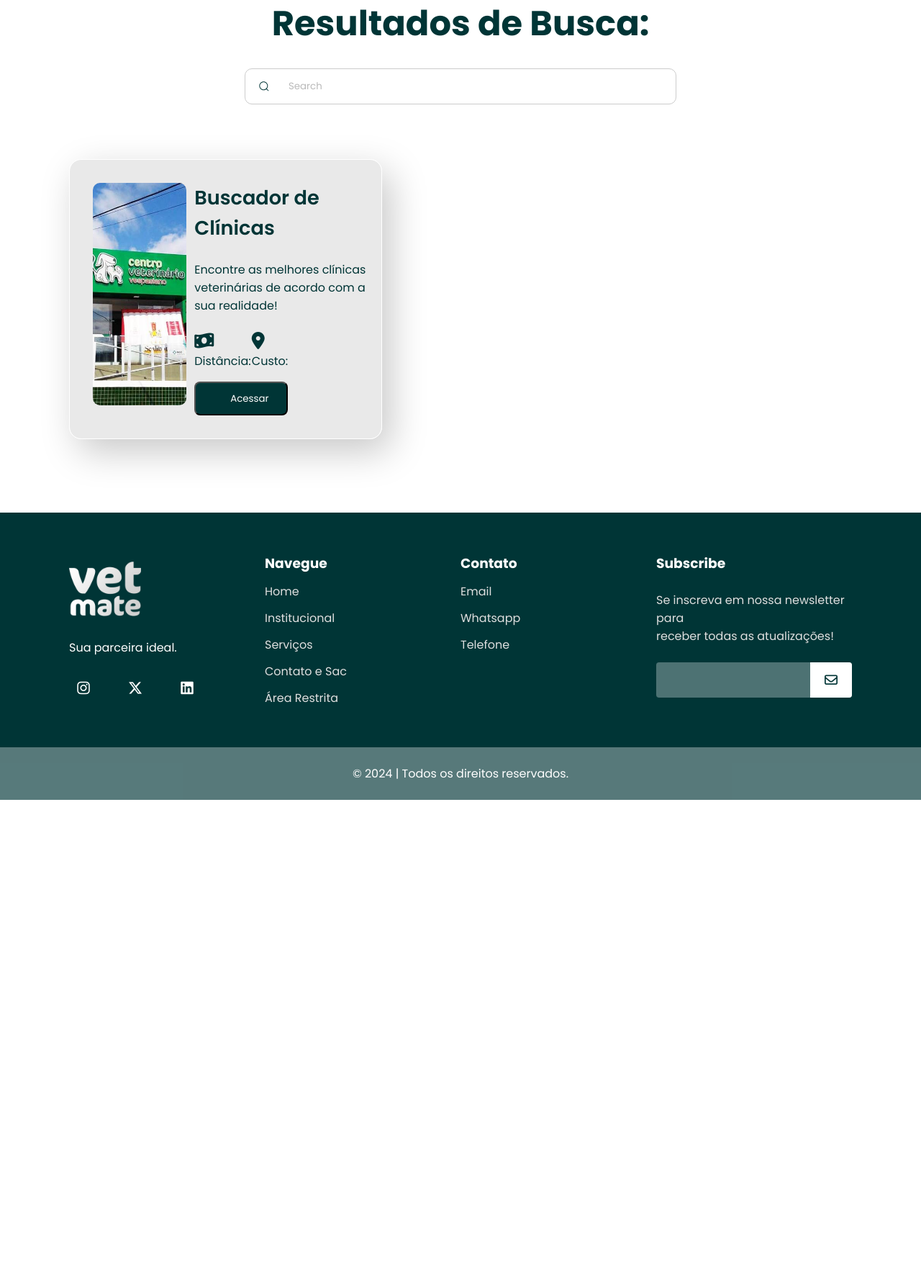
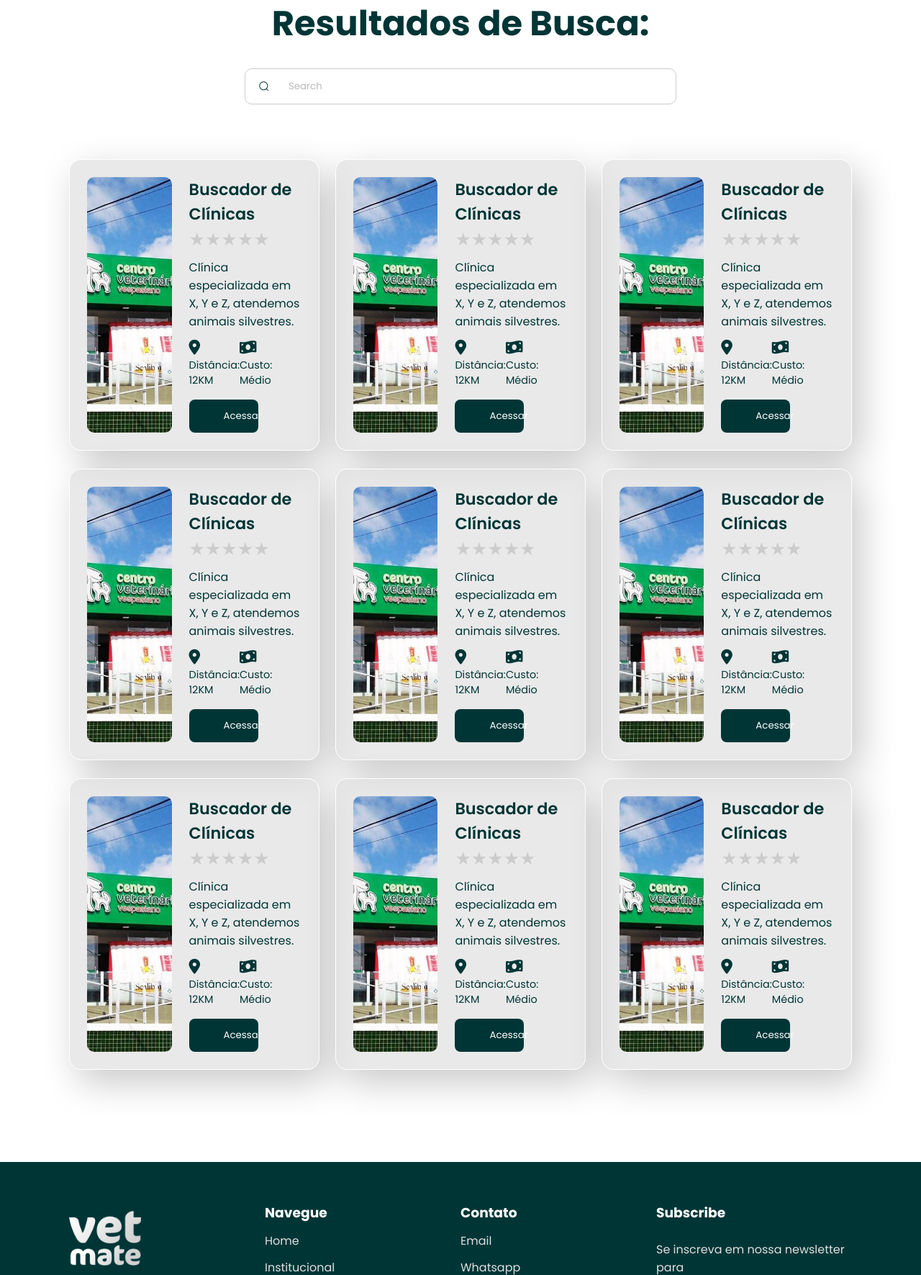
Before and after one commit to vlipe/VetMate, a PHP site: page /html/resultado.html in a window 1280 px wide. Shown: the part 211-1982 px from the top of the page at 72% size. Before the commit the page ends 1322 px from the top, so only its background shows below. Run offline with PHP 8.4, Linux system fonts and the light colour scheme; some libraries are stand-ins or nearby versions.

Commit message:
criacao dos resultados de busca e do efeito de carregamento (em teste)

```diff
--- a/VetMate/css/resultado.css
+++ b/VetMate/css/resultado.css
@@ -392,27 +392,37 @@ header {
 
 .resultados-cards {
     display: flex;
-    align-items: center;
     justify-content: space-between;
-    margin: 0rem 6rem;
-    margin-bottom: 8%;
+    padding: 0rem 6rem;
+}
+
+#resultados-geral {
+    margin-bottom: 2%;
+}
+
+#resultados-ultimo {
+    margin-bottom: 10%;
 }
 
 .card {
-    display: grid;
-    grid-template-columns: 40% 60%;
+    display: flex;
 }
 
 .informacoes-card {
     align-content: center;
-    padding: 2rem 3rem 2rem 0rem;
-    margin-right: 2rem;
+    margin: 1.5rem 1.5rem 1.5rem 0rem;
     width: 100%;
+}
+
+.card-img {
+    align-content: center;
+    width: 75%;
+    margin: 1.5rem 1.5rem 1.5rem 1.5rem;
 }
 
 .card-container {
     box-sizing: border-box;
-    width: 40%;
+    width: 32%;
     height: 100%;
     background: #d9d9d994;
     border: 1px solid white;
@@ -424,18 +434,27 @@ header {
 }
 
 .card-button {
-    width: 50%;
+    width: 60%;
+    cursor: pointer;
     background-color: #003536;
+    border: none;
     border-radius: 8px;
     color: white;
-    padding: 0.7rem 3rem;
+    padding: 0.8rem 3rem;
     margin-top: 1rem;
+    transition: 0.3s;
+}
+
+.card-button:hover {
+    scale: 0.98;
+    background-color: #00c2a2;
 }
 
 .card-h3 {
+    width: 100%;
     font-weight: 600;
     font-style: normal;
-    font-size: 1.7rem;
+    font-size: 1.4rem;
     text-align: left;
 }
 
@@ -444,45 +463,98 @@ header {
     font-style: normal;
     font-size: 1rem;
     text-align: left;
-    padding-top: 1.5rem;
-    margin-bottom: 1.5rem;
+    margin-bottom: 0.8rem;
     width: 100%;
     word-wrap: break-word;
 }
 
+.rating {
+    display: inline-block;
+}
+
+.rating input {
+    display: none;
+}
+
+.rating label {
+    float: right;
+    cursor: pointer;
+    color: #ccc;
+    transition: color 0.3s;
+}
+
+.rating label:before {
+    content: '\2605';
+    font-size: 25px;
+}
+
+.rating input:checked~label,
+.rating label:hover,
+.rating label:hover~label {
+    color: #00c2a2;
+    transition: color 0.3s;
+}
+
+
 .card-img img {
     object-fit: cover;
-    width: 75%;
-    height: 80%;
-    margin-top: 2rem;
-    margin-bottom: 2rem;
-    margin-left: 2rem;
-    margin-right: 2rem;
     border-radius: 10px;
+    width: 100%;
+    height: 100%;
 }
 
 .detalhes {
-    width: 50%;
+    width: 80%;
     display: flex;
     justify-content: space-between;
 }
 
-.distância {
-    display: flex;
-    align-items: center;
+.p-detalhes {
+    font-size: 0.9rem;
 }
 
 .distancia i {
-    font-size: 1.5rem;
+    font-size: 1.3rem;
 }
 
 .custo i {
-    font-size: 1.5rem;
+    font-size: 1.3rem;
 }
 
 .card-container:hover {
     border: 1px solid #003536;
-    transform: scale(1.04);
+    transform: scale(1.02);
+}
+
+.card-container.loading * {
+    position: relative;
+}
+
+.card-container.loading * ::after {
+    content: "";
+    position: absolute;
+    top: 0;
+    left: 0;
+    background: linear-gradient(-45deg, #ececec, #acacac, #ececec);
+    width: 100%;
+    height: 100%;
+    border-radius: 5px;
+    background-size: 600%;
+    animation: loading 1.5s linear infinite;
+}
+
+@keyframes loading {
+    0% {
+        background-position: 0%;
+    }
+
+    50% {
+        background-position: 100%;
+    }
+
+    100% {
+        background-position: 0%;
+    }
 }
 
 @media screen and (max-width:730px) {
@@ -606,7 +678,6 @@ header {
     }
 
 }
-
 
 
 footer {
--- a/VetMate/html/resultado.html
+++ b/VetMate/html/resultado.html
@@ -98,6 +98,7 @@
     </header>
 
     <main>
+
         <h1 id="h1-resultado">Resultados de Busca:</h1>
 
         <div class="buscador-comprimido">
@@ -113,28 +114,397 @@
             </div>
         </div>
 
-        <div class="resultados-cards">
+        <div id="resultados-geral" class="resultados-cards">
+
+            <div class="card-container loading">
+
+                <div class="card">
+
+                    <div class="card-img"><img src="../imagens/fachada_centro_veterinario_-1024x576.jpg" alt=""></div>
+
+                    <div class="informacoes-card">
+                        <h3 class="card-h3">Buscador de Clínicas</h3>
+                        <div class="estrelas">
+                            <div class="rating">
+                                <input value="5" name="rating" id="star5" type="radio">
+                                <label for="star5"></label>
+                                <input value="4" name="rating" id="star4" type="radio">
+                                <label for="star4"></label>
+                                <input value="3" name="rating" id="star3" type="radio">
+                                <label for="star3"></label>
+                                <input value="2" name="rating" id="star2" type="radio">
+                                <label for="star2"></label>
+                                <input value="1" name="rating" id="star1" type="radio">
+                                <label for="star1"></label>
+                            </div>
+
+                        </div>
+                        <p class="card-p">Clínica especializada em X, Y e Z, atendemos animais silvestres.
+                        </p>
+                        <div class="detalhes">
+                            <div class="distancia">
+                                <i class="fa-solid fa-location-dot"></i>
+                                <p class="p-detalhes">Distância: 12KM</p>
+                            </div>
+                            <div class="custo">
+                                <i class="fa-solid fa-money-bill-wave"></i>
+                                <p class="p-detalhes">Custo: Médio</p>
+                            </div>
+                        </div>
+                        <a href="buscador.html"><button class="card-button">Acessar</button></a>
+
+                    </div>
+
+                </div>
+
+            </div>
 
             <div class="card-container">
 
                 <div class="card">
+
                     <div class="card-img"><img src="../imagens/fachada_centro_veterinario_-1024x576.jpg" alt=""></div>
 
                     <div class="informacoes-card">
                         <h3 class="card-h3">Buscador de Clínicas</h3>
-                        <p class="card-p">Encontre as melhores clínicas veterinárias de acordo com a sua realidade!
+                        <div class="estrelas">
+                            <div class="rating">
+                                <input value="5" name="rating" id="star5" type="radio">
+                                <label for="star5"></label>
+                                <input value="4" name="rating" id="star4" type="radio">
+                                <label for="star4"></label>
+                                <input value="3" name="rating" id="star3" type="radio">
+                                <label for="star3"></label>
+                                <input value="2" name="rating" id="star2" type="radio">
+                                <label for="star2"></label>
+                                <input value="1" name="rating" id="star1" type="radio">
+                                <label for="star1"></label>
+                            </div>
+
+                        </div>
+                        <p class="card-p">Clínica especializada em X, Y e Z, atendemos animais silvestres.
                         </p>
                         <div class="detalhes">
                             <div class="distancia">
-                                <i class="fa-solid fa-money-bill-wave"></i>
-                                <p class="p-detalhes">Distância: </p>
+                                <i class="fa-solid fa-location-dot"></i>
+                                <p class="p-detalhes">Distância: 12KM</p>
                             </div>
                             <div class="custo">
-                                <i class="fa-solid fa-location-dot"></i>
-                                <p class="p-detalhes">Custo: </p>
+                                <i class="fa-solid fa-money-bill-wave"></i>
+                                <p class="p-detalhes">Custo: Médio</p>
                             </div>
                         </div>
                         <a href="buscador.html"><button class="card-button">Acessar</button></a>
+
+                    </div>
+
+                </div>
+
+            </div>
+
+            <div class="card-container">
+
+                <div class="card">
+
+                    <div class="card-img"><img src="../imagens/fachada_centro_veterinario_-1024x576.jpg" alt=""></div>
+
+                    <div class="informacoes-card">
+                        <h3 class="card-h3">Buscador de Clínicas</h3>
+                        <div class="estrelas">
+                            <div class="rating">
+                                <input value="5" name="rating" id="star5" type="radio">
+                                <label for="star5"></label>
+                                <input value="4" name="rating" id="star4" type="radio">
+                                <label for="star4"></label>
+                                <input value="3" name="rating" id="star3" type="radio">
+                                <label for="star3"></label>
+                                <input value="2" name="rating" id="star2" type="radio">
+                                <label for="star2"></label>
+                                <input value="1" name="rating" id="star1" type="radio">
+                                <label for="star1"></label>
+                            </div>
+
+                        </div>
+                        <p class="card-p">Clínica especializada em X, Y e Z, atendemos animais silvestres.
+                        </p>
+                        <div class="detalhes">
+                            <div class="distancia">
+                                <i class="fa-solid fa-location-dot"></i>
+                                <p class="p-detalhes">Distância: 12KM</p>
+                            </div>
+                            <div class="custo">
+                                <i class="fa-solid fa-money-bill-wave"></i>
+                                <p class="p-detalhes">Custo: Médio</p>
+                            </div>
+                        </div>
+                        <a href="buscador.html"><button class="card-button">Acessar</button></a>
+
+                    </div>
+
+                </div>
+
+            </div>
+
+        </div>
+
+        <div id="resultados-geral" class="resultados-cards">
+
+            <div class="card-container">
+
+                <div class="card">
+
+                    <div class="card-img"><img src="../imagens/fachada_centro_veterinario_-1024x576.jpg" alt=""></div>
+
+                    <div class="informacoes-card">
+                        <h3 class="card-h3">Buscador de Clínicas</h3>
+                        <div class="estrelas">
+                            <div class="rating">
+                                <input value="5" name="rating" id="star5" type="radio">
+                                <label for="star5"></label>
+                                <input value="4" name="rating" id="star4" type="radio">
+                                <label for="star4"></label>
+                                <input value="3" name="rating" id="star3" type="radio">
+                                <label for="star3"></label>
+                                <input value="2" name="rating" id="star2" type="radio">
+                                <label for="star2"></label>
+                                <input value="1" name="rating" id="star1" type="radio">
+                                <label for="star1"></label>
+                            </div>
+
+                        </div>
+                        <p class="card-p">Clínica especializada em X, Y e Z, atendemos animais silvestres.
+                        </p>
+                        <div class="detalhes">
+                            <div class="distancia">
+                                <i class="fa-solid fa-location-dot"></i>
+                                <p class="p-detalhes">Distância: 12KM</p>
+                            </div>
+                            <div class="custo">
+                                <i class="fa-solid fa-money-bill-wave"></i>
+                                <p class="p-detalhes">Custo: Médio</p>
+                            </div>
+                        </div>
+                        <a href="buscador.html"><button class="card-button">Acessar</button></a>
+
+                    </div>
+
+                </div>
+
+            </div>
+
+            <div class="card-container">
+
+                <div class="card">
+
+                    <div class="card-img"><img src="../imagens/fachada_centro_veterinario_-1024x576.jpg" alt=""></div>
+
+                    <div class="informacoes-card">
+                        <h3 class="card-h3">Buscador de Clínicas</h3>
+                        <div class="estrelas">
+                            <div class="rating">
+                                <input value="5" name="rating" id="star5" type="radio">
+                                <label for="star5"></label>
+                                <input value="4" name="rating" id="star4" type="radio">
+                                <label for="star4"></label>
+                                <input value="3" name="rating" id="star3" type="radio">
+                                <label for="star3"></label>
+                                <input value="2" name="rating" id="star2" type="radio">
+                                <label for="star2"></label>
+                                <input value="1" name="rating" id="star1" type="radio">
+                                <label for="star1"></label>
+                            </div>
+
+                        </div>
+                        <p class="card-p">Clínica especializada em X, Y e Z, atendemos animais silvestres.
+                        </p>
+                        <div class="detalhes">
+                            <div class="distancia">
+                                <i class="fa-solid fa-location-dot"></i>
+                                <p class="p-detalhes">Distância: 12KM</p>
+                            </div>
+                            <div class="custo">
+                                <i class="fa-solid fa-money-bill-wave"></i>
+                                <p class="p-detalhes">Custo: Médio</p>
+                            </div>
+                        </div>
+                        <a href="buscador.html"><button class="card-button">Acessar</button></a>
+
+                    </div>
+
+                </div>
+
+            </div>
+
+            <div class="card-container">
+
+                <div class="card">
+
+                    <div class="card-img"><img src="../imagens/fachada_centro_veterinario_-1024x576.jpg" alt=""></div>
+
+                    <div class="informacoes-card">
+                        <h3 class="card-h3">Buscador de Clínicas</h3>
+                        <div class="estrelas">
+                            <div class="rating">
+                                <input value="5" name="rating" id="star5" type="radio">
+                                <label for="star5"></label>
+                                <input value="4" name="rating" id="star4" type="radio">
+                                <label for="star4"></label>
+                                <input value="3" name="rating" id="star3" type="radio">
+                                <label for="star3"></label>
+                                <input value="2" name="rating" id="star2" type="radio">
+                                <label for="star2"></label>
+                                <input value="1" name="rating" id="star1" type="radio">
+                                <label for="star1"></label>
+                            </div>
+
+                        </div>
+                        <p class="card-p">Clínica especializada em X, Y e Z, atendemos animais silvestres.
+                        </p>
+                        <div class="detalhes">
+                            <div class="distancia">
+                                <i class="fa-solid fa-location-dot"></i>
+                                <p class="p-detalhes">Distância: 12KM</p>
+                            </div>
+                            <div class="custo">
+                                <i class="fa-solid fa-money-bill-wave"></i>
+                                <p class="p-detalhes">Custo: Médio</p>
+                            </div>
+                        </div>
+                        <a href="buscador.html"><button class="card-button">Acessar</button></a>
+
+                    </div>
+
+                </div>
+
+            </div>
+
+        </div>
+
+        <div id="resultados-ultimo" class="resultados-cards">
+
+            <div class="card-container">
+
+                <div class="card">
+
+                    <div class="card-img"><img src="../imagens/fachada_centro_veterinario_-1024x576.jpg" alt=""></div>
+
+                    <div class="informacoes-card">
+                        <h3 class="card-h3">Buscador de Clínicas</h3>
+                        <div class="estrelas">
+                            <div class="rating">
+                                <input value="5" name="rating" id="star5" type="radio">
+                                <label for="star5"></label>
+                                <input value="4" name="rating" id="star4" type="radio">
+                                <label for="star4"></label>
+                                <input value="3" name="rating" id="star3" type="radio">
+                                <label for="star3"></label>
+                                <input value="2" name="rating" id="star2" type="radio">
+                                <label for="star2"></label>
+                                <input value="1" name="rating" id="star1" type="radio">
+                                <label for="star1"></label>
+                            </div>
+
+                        </div>
+                        <p class="card-p">Clínica especializada em X, Y e Z, atendemos animais silvestres.
+                        </p>
+                        <div class="detalhes">
+                            <div class="distancia">
+                                <i class="fa-solid fa-location-dot"></i>
+                                <p class="p-detalhes">Distância: 12KM</p>
+                            </div>
+                            <div class="custo">
+                                <i class="fa-solid fa-money-bill-wave"></i>
+                                <p class="p-detalhes">Custo: Médio</p>
+                            </div>
+                        </div>
+                        <a href="buscador.html"><button class="card-button">Acessar</button></a>
+
+                    </div>
+
+                </div>
+
+            </div>
+
+            <div class="card-container">
+
+                <div class="card">
+
+                    <div class="card-img"><img src="../imagens/fachada_centro_veterinario_-1024x576.jpg" alt=""></div>
+
+                    <div class="informacoes-card">
+                        <h3 class="card-h3">Buscador de Clínicas</h3>
+                        <div class="estrelas">
+                            <div class="rating">
+                                <input value="5" name="rating" id="star5" type="radio">
+                                <label for="star5"></label>
+                                <input value="4" name="rating" id="star4" type="radio">
+                                <label for="star4"></label>
+                                <input value="3" name="rating" id="star3" type="radio">
+                                <label for="star3"></label>
+                                <input value="2" name="rating" id="star2" type="radio">
+                                <label for="star2"></label>
+                                <input value="1" name="rating" id="star1" type="radio">
+                                <label for="star1"></label>
+                            </div>
+
+                        </div>
+                        <p class="card-p">Clínica especializada em X, Y e Z, atendemos animais silvestres.
+                        </p>
+                        <div class="detalhes">
+                            <div class="distancia">
+                                <i class="fa-solid fa-location-dot"></i>
+                                <p class="p-detalhes">Distância: 12KM</p>
+                            </div>
+                            <div class="custo">
+                                <i class="fa-solid fa-money-bill-wave"></i>
+                                <p class="p-detalhes">Custo: Médio</p>
+                            </div>
+                        </div>
+                        <a href="buscador.html"><button class="card-button">Acessar</button></a>
+
+                    </div>
+
+                </div>
+
+            </div>
+
+            <div class="card-container">
+
+                <div class="card">
+
+                    <div class="card-img"><img src="../imagens/fachada_centro_veterinario_-1024x576.jpg" alt=""></div>
+
+                    <div class="informacoes-card">
+                        <h3 class="card-h3">Buscador de Clínicas</h3>
+                        <div class="estrelas">
+                            <div class="rating">
+                                <input value="5" name="rating" id="star5" type="radio">
+                                <label for="star5"></label>
+                                <input value="4" name="rating" id="star4" type="radio">
+                                <label for="star4"></label>
+                                <input value="3" name="rating" id="star3" type="radio">
+                                <label for="star3"></label>
+                                <input value="2" name="rating" id="star2" type="radio">
+                                <label for="star2"></label>
+                                <input value="1" name="rating" id="star1" type="radio">
+                                <label for="star1"></label>
+                            </div>
+
+                        </div>
+                        <p class="card-p">Clínica especializada em X, Y e Z, atendemos animais silvestres.
+                        </p>
+                        <div class="detalhes">
+                            <div class="distancia">
+                                <i class="fa-solid fa-location-dot"></i>
+                                <p class="p-detalhes">Distância: 12KM</p>
+                            </div>
+                            <div class="custo">
+                                <i class="fa-solid fa-money-bill-wave"></i>
+                                <p class="p-detalhes">Custo: Médio</p>
+                            </div>
+                        </div>
+                        <a href="buscador.html"><button class="card-button">Acessar</button></a>
+
                     </div>
 
                 </div>
@@ -226,8 +596,8 @@
 
     </footer>
 
+    <script src="../js/resultado.js"></script>
+
 </body>
 
-<script src="../js/resultado.js"></script>
-
 </html>
```
Also changed, not shown: VetMate/js/resultado.js (+7 -0 lines).
